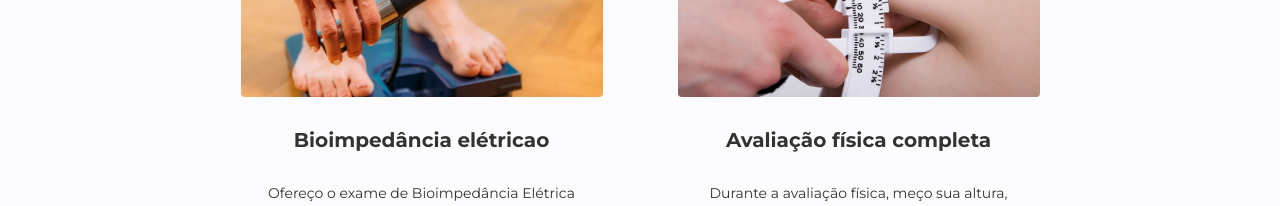
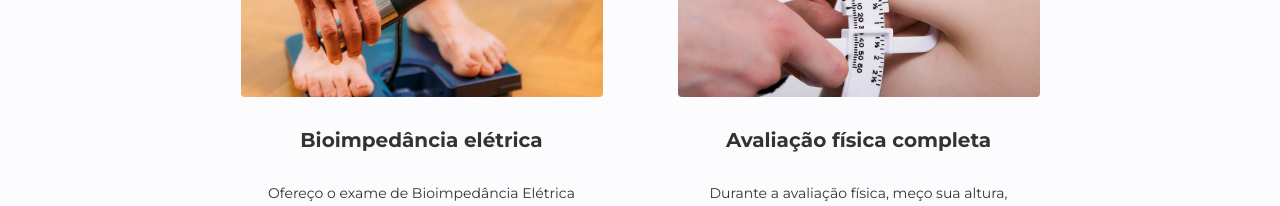
Before and after one commit to Lucas-PCN/NutritionLandingPage, a React (Vite) app: page / in a window 1280 px wide. Shown: the part 2300-2506 px from the top of the page. Built offline with nearby package versions, Linux system fonts and the light colour scheme.

Commit message:
Fix: corrige grafia de texto

```diff
--- a/src/sections/Services.jsx
+++ b/src/sections/Services.jsx
@@ -41,7 +41,7 @@ const services = () => {
 
       <div className="flex flex-col items-start justify-center gap-[75px] lg:flex-row">
         <ServiceCard
-          title="Bioimpedância elétricao"
+          title="Bioimpedância elétrica"
           description="Ofereço o exame de Bioimpedância Elétrica para uma análise completa da composição corporal. Com ele, é possível medir de forma precisa a gordura corporal total, a massa magra, a massa muscular, a gordura visceral e a taxa metabólica basal."
           image={bioimpedancia}
           customWidth="w-[260px] lg:w-[308px]"
```
